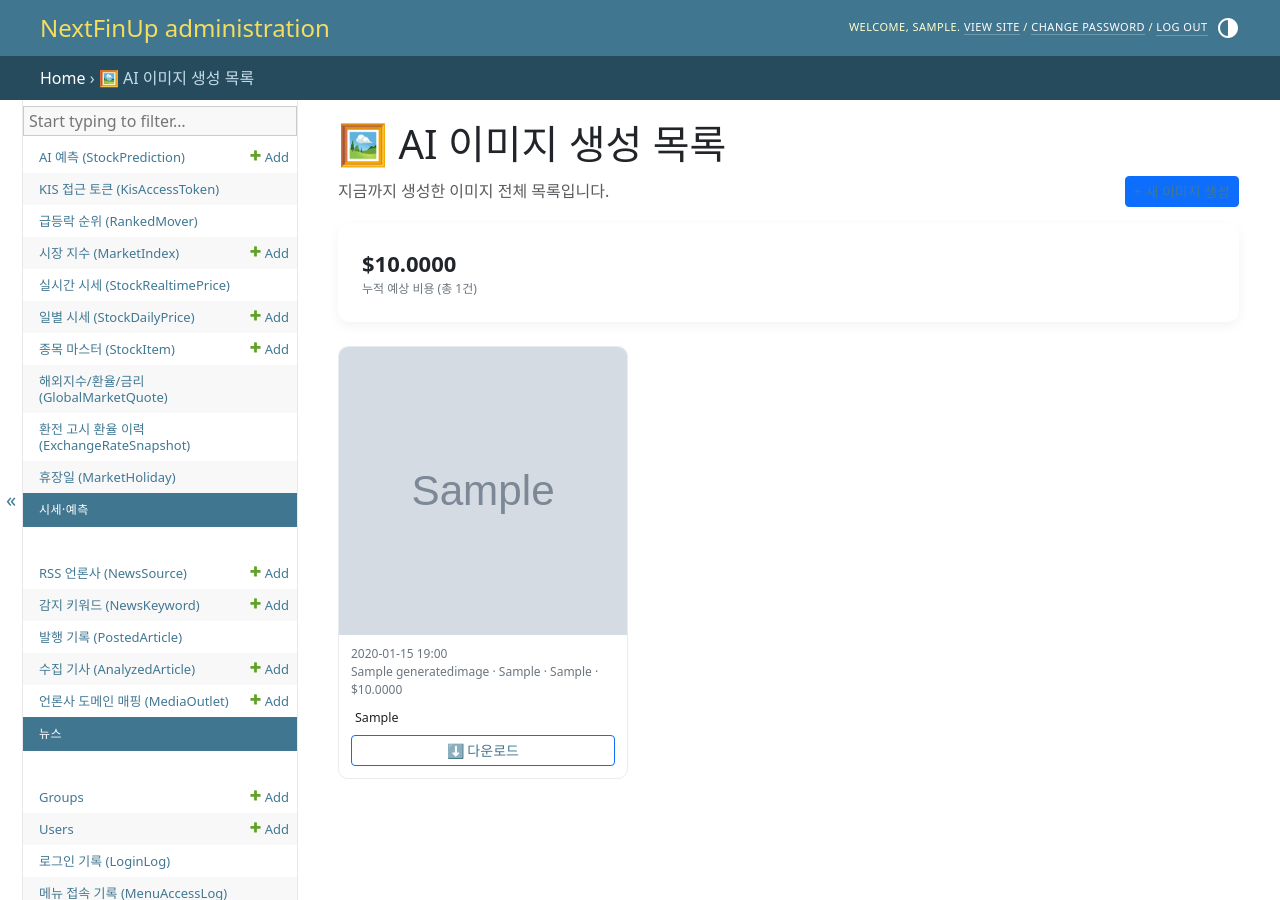
After one commit to banks21c/aix_prjt_2026, a Django app: page /admin-tools/image-generator/list/ in a window 1280 px wide. The commit adds this page. Run offline with Django 5.2, Linux system fonts and the light colour scheme; a user stored in the database is signed in; data comes from the database, SQL or seed files in the repository; tables that the repository leaves empty hold one stand-in row (values such as "Sample post"); grey boxes marked "Sample" are stand-in pictures.

Commit message:
Add loading state, download buttons, and a gallery list page to AI image generator
- Generate button shows a spinner and disables itself on submit to prevent
  duplicate API calls.
- Download button on the generated result and on each history row (same-origin
  media file, no extra click needed vs. right-click save).
- New /admin-tools/image-generator/list/ gallery page: paginated grid of every
  generated image with per-item download and running cost total, linked from
  the generator page and admin nav.

Co-Authored-By: Claude Sonnet 5 <noreply@anthropic.com>
Claude-Session: https://claude.ai/code/session_01PzGXvfxN2k9oaQr25RzSe2

```diff
--- a/articles/admin.py
+++ b/articles/admin.py
@@ -701,6 +701,7 @@ _TOOL_LINKS = [
     ('종합 재무상담 시트 작성', 'financial_consult_sheet'),
     ('테마 색상 설정', 'theme_settings'),
     ('AI 이미지 생성', 'image_generator'),
+    ('AI 이미지 생성 목록', 'generated_image_list'),
 ]
 
 
--- /dev/null
+++ b/articles/templates/articles/generated_image_list.html
@@ -0,0 +1,82 @@
+{% extends "admin/base_site.html" %}
+{% load static %}
+
+{% block extrahead %}
+{% include "articles/_favicon.html" %}
+<link href="https://cdn.jsdelivr.net/npm/bootstrap@5.3.3/dist/css/bootstrap.min.css" rel="stylesheet">
+<style>
+    .card-custom { border: none; border-radius: 12px; box-shadow: 0 4px 12px rgba(0,0,0,0.05); }
+    .cost-summary { display: flex; gap: 24px; flex-wrap: wrap; }
+    .cost-summary .cost-figure { font-size: 22px; font-weight: 700; }
+    .cost-summary .cost-label { font-size: 12px; color: var(--text-muted, #6c757d); }
+    .gallery-grid {
+        display: grid;
+        grid-template-columns: repeat(auto-fill, minmax(220px, 1fr));
+        gap: 16px;
+    }
+    .gallery-item { border: 1px solid var(--border-light, #e9ecef); border-radius: 10px; overflow: hidden; background: #fff; }
+    .gallery-item img { width: 100%; aspect-ratio: 1 / 1; object-fit: cover; display: block; background: #f4f4f4; }
+    .gallery-item .meta { padding: 10px 12px; font-size: 12px; color: var(--text-muted, #6c757d); }
+    .gallery-item .prompt { font-size: 12.5px; color: #222; max-height: 3.6em; overflow: hidden; text-overflow: ellipsis; display: -webkit-box; -webkit-line-clamp: 2; -webkit-box-orient: vertical; }
+    .gallery-item .actions { padding: 0 12px 12px; }
+</style>
+{% endblock %}
+
+{% block content %}
+<div class="d-flex justify-content-between align-items-center mb-3">
+    <p class="text-muted mb-0">지금까지 생성한 이미지 전체 목록입니다.</p>
+    <a href="{% url 'image_generator' %}" class="btn btn-primary btn-sm">+ 새 이미지 생성</a>
+</div>
+
+<div class="card card-custom bg-white p-4 mb-4">
+    <div class="cost-summary">
+        <div>
+            <div class="cost-figure">${{ total_cost_usd|floatformat:4 }}</div>
+            <div class="cost-label">누적 예상 비용 (총 {{ total_count }}건)</div>
+        </div>
+    </div>
+</div>
+
+{% if page_obj %}
+<div class="gallery-grid mb-4">
+    {% for g in page_obj %}
+    <div class="gallery-item">
+        <a href="{{ media_url }}{{ g.file_path }}" target="_blank">
+            <img src="{{ media_url }}{{ g.file_path }}" alt="{{ g.prompt }}" loading="lazy">
+        </a>
+        <div class="meta">
+            {{ g.created_at|date:"Y-m-d H:i" }}<br>
+            {{ g.model_name }} · {{ g.size }} · {{ g.quality }}
+            {% if g.cost_usd is not None %} · ${{ g.cost_usd|floatformat:4 }}{% endif %}
+        </div>
+        <div class="prompt px-3" title="{{ g.prompt }}">{{ g.prompt }}</div>
+        <div class="actions mt-2">
+            <a href="{{ media_url }}{{ g.file_path }}" download class="btn btn-outline-primary btn-sm w-100">⬇ 다운로드</a>
+        </div>
+    </div>
+    {% endfor %}
+</div>
+
+{% if page_obj.paginator.num_pages > 1 %}
+<nav>
+    <ul class="pagination">
+        {% if page_obj.has_previous %}
+        <li class="page-item"><a class="page-link" href="?page={{ page_obj.previous_page_number }}">이전</a></li>
+        {% else %}
+        <li class="page-item disabled"><span class="page-link">이전</span></li>
+        {% endif %}
+        <li class="page-item disabled"><span class="page-link">{{ page_obj.number }} / {{ page_obj.paginator.num_pages }}</span></li>
+        {% if page_obj.has_next %}
+        <li class="page-item"><a class="page-link" href="?page={{ page_obj.next_page_number }}">다음</a></li>
+        {% else %}
+        <li class="page-item disabled"><span class="page-link">다음</span></li>
+        {% endif %}
+    </ul>
+</nav>
+{% endif %}
+{% else %}
+<div class="card card-custom bg-white p-4 text-muted">
+    아직 생성된 이미지가 없습니다.
+</div>
+{% endif %}
+{% endblock %}
--- a/articles/views/__init__.py
+++ b/articles/views/__init__.py
@@ -13,7 +13,7 @@ from .admin_tools import (
     financial_consult_sheet_search_view,
     integration_status_view, pipeline_status_view, pipeline_trigger_view, server_health_view,
     operations_overview_view, ai_performance_admin_view, theme_settings_view, theme_css_view,
-    image_generator_view,
+    image_generator_view, generated_image_list_view,
 )
 from .news import (
     news_ai_summarize_view, news_article_preview_view, news_board_view, news_detail_view,
@@ -48,7 +48,7 @@ __all__ = [
     'financial_consult_sheet_search_view',
     'integration_status_view', 'pipeline_status_view', 'pipeline_trigger_view', 'server_health_view',
     'operations_overview_view', 'ai_performance_admin_view', 'theme_settings_view', 'theme_css_view',
-    'image_generator_view',
+    'image_generator_view', 'generated_image_list_view',
     'news_ai_summarize_view', 'news_article_preview_view', 'news_board_view', 'news_detail_view',
     'news_edit_view', 'news_scrape_view', 'news_write_view', 'post_articles_view',
     'repost_article_view', 'republish_article_view', 'stock_detail_view', 'stock_minute_chart_view',
--- a/articles/views/admin_tools.py
+++ b/articles/views/admin_tools.py
@@ -12,6 +12,7 @@ from django.conf import settings
 from django.contrib import messages
 from django.contrib.admin.sites import site as admin_site
 from django.contrib.admin.views.decorators import staff_member_required
+from django.core.paginator import Paginator
 from django.db.models import Count, Q, Sum
 from django.http import Http404, HttpResponse, JsonResponse
 from django.shortcuts import redirect, render
@@ -772,6 +773,7 @@ def image_generator_view(request):
         'total_count': totals['total_count'],
         'total_cost_krw': (total_cost_usd * usd_krw) if usd_krw else None,
         'recent_generations': GeneratedImage.objects.all()[:10],
+        'media_url': settings.MEDIA_URL,
         'form_values': {
             'prompt': request.POST.get('prompt', ''),
             'model': request.POST.get('model', IMAGE_GEN_MODELS[0]),
@@ -780,6 +782,31 @@ def image_generator_view(request):
         },
     }
     return render(request, 'articles/image_generator.html', context)
+
+
+IMAGE_GEN_LIST_PAGE_SIZE = 24
+
+
+@staff_member_required
+def generated_image_list_view(request):
+    """image_generator_view는 폼 옆에 최근 10건만 미리보기로 보여주는데(한 화면에 다 넣기엔
+    과함), 지금까지 생성한 전체 이미지를 훑어보고 다운로드하려면 여기 별도 갤러리 목록에서
+    페이지를 넘겨가며 봐야 한다. 생성 자체는 이 화면에서 하지 않고 image_generator로 보낸다."""
+    qs = GeneratedImage.objects.select_related('created_by').all()
+    paginator = Paginator(qs, IMAGE_GEN_LIST_PAGE_SIZE)
+    page_obj = paginator.get_page(request.GET.get('page'))
+
+    totals = GeneratedImage.objects.aggregate(total_cost=Sum('cost_usd'), total_count=Count('id'))
+
+    context = {
+        **admin_site.each_context(request),
+        'title': '🖼 AI 이미지 생성 목록',
+        'page_obj': page_obj,
+        'total_cost_usd': totals['total_cost'] or 0,
+        'total_count': totals['total_count'],
+        'media_url': settings.MEDIA_URL,
+    }
+    return render(request, 'articles/generated_image_list.html', context)
 
 
 OVERVIEW_DAYS = 60  # 회원가입/뉴스/발행/상담 4개 차트가 공유하는 조회 기간
--- a/config/urls.py
+++ b/config/urls.py
@@ -35,7 +35,7 @@ from articles.views import (
     integration_status_view,
     pipeline_status_view, pipeline_trigger_view, server_health_view,
     operations_overview_view, ai_performance_admin_view, theme_settings_view, theme_css_view,
-    image_generator_view,
+    image_generator_view, generated_image_list_view,
     news_ai_summarize_view, news_article_preview_view, news_board_view, news_detail_view, news_edit_view, news_scrape_view, news_write_view, post_articles_view, repost_article_view, republish_article_view, stock_detail_view, stock_minute_chart_view, stock_period_chart_view, watchlist_toggle_view,
     market_index_minute_chart_view, stock_quote_view, stock_search_suggest_view,
     chatbot_ask_view,
@@ -72,6 +72,7 @@ urlpatterns = [
     path('admin-tools/performance/', ai_performance_admin_view, name='ai_performance_admin'),
     path('admin-tools/theme/', theme_settings_view, name='theme_settings'),
     path('admin-tools/image-generator/', image_generator_view, name='image_generator'),
+    path('admin-tools/image-generator/list/', generated_image_list_view, name='generated_image_list'),
     # ◀ /static/ 밖(동적) — nginx가 /static/만 직접 서빙하므로 여기 둬야 Django에 닿는다.
     # 확장자를 .css로 하지 않는 이유: Cloudflare가 .css로 끝나는 URL을 origin의 Cache-Control과
     # 무관하게 엣지에서 캐시해버리는 게 실측으로 확인돼(theme_css_view의 no-store 무시), 관리자가
```
Also changed, not shown: articles/templates/articles/image_generator.html (+26 -4 lines).
